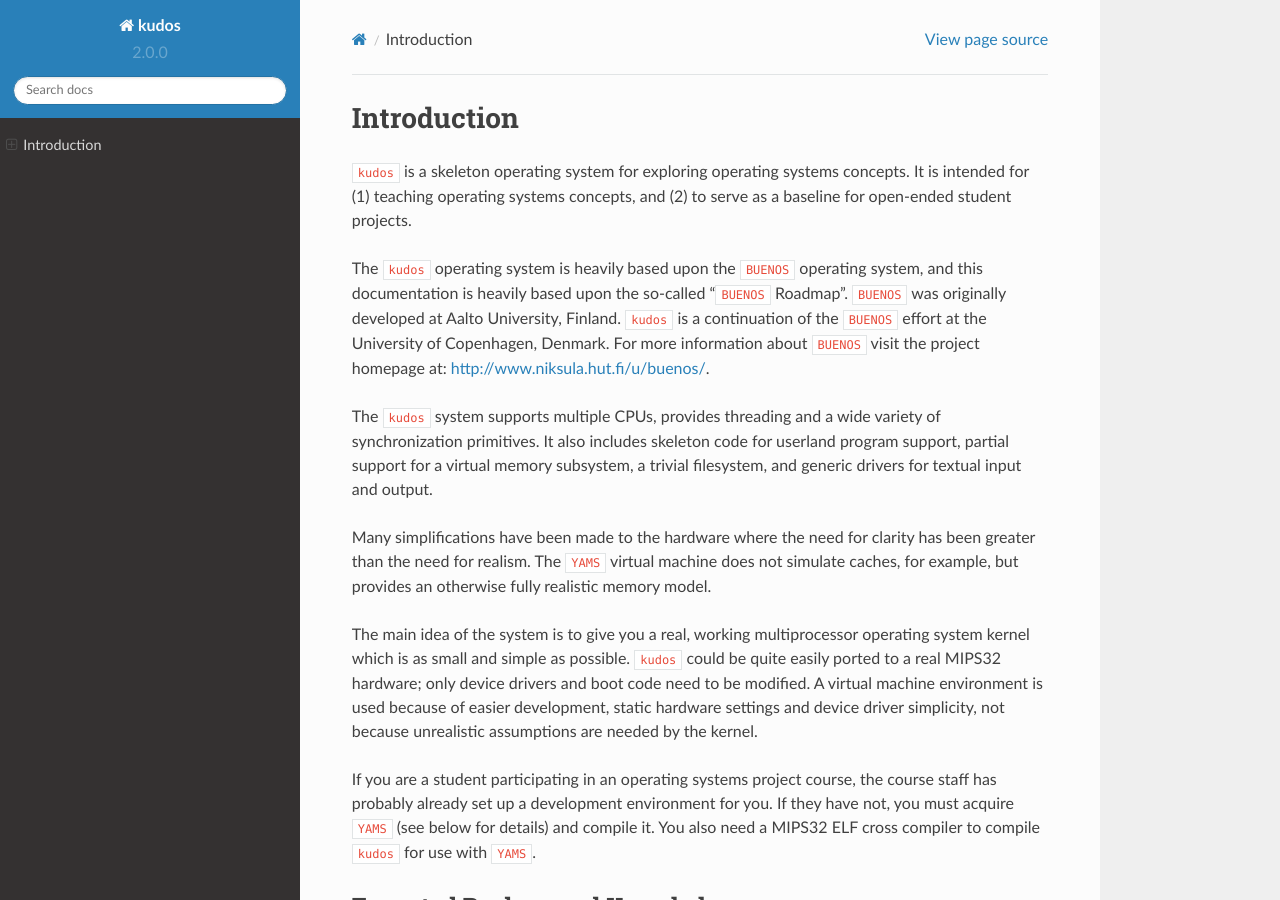
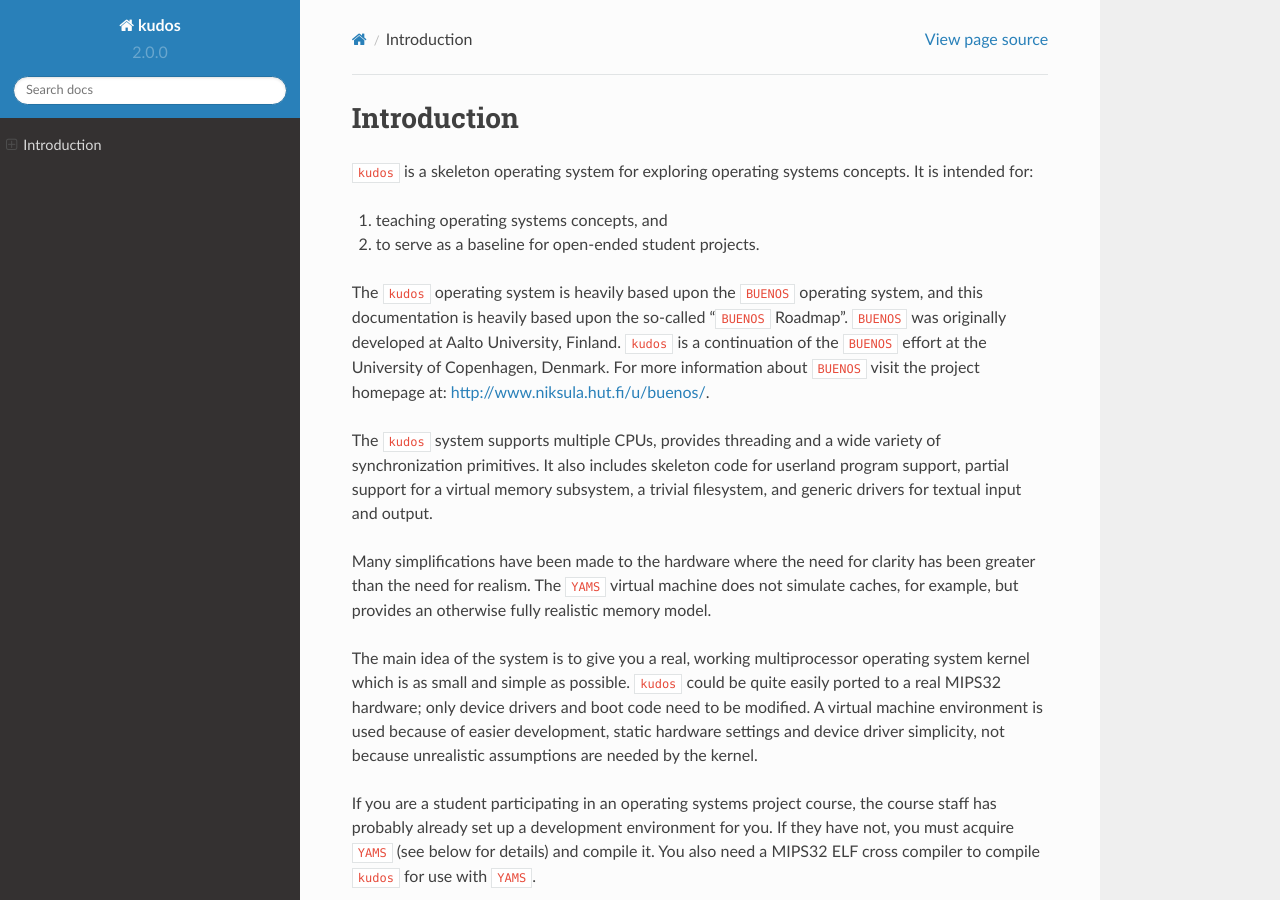
Before and after one commit to DIKU-EDU/kudos, a Sphinx documentation site: the page built from docs/index.rst, in a window 1280 px wide and 900 px high. Built offline with Sphinx 7.4.7 and the Read the Docs theme 2.0.0, drawn with Linux system fonts in a browser that asks for light colours.

Commit message:
make it a list

```diff
--- a/docs/index.rst
+++ b/docs/index.rst
@@ -2,8 +2,10 @@
 ============
 
 ``kudos`` is a skeleton operating system for exploring operating systems
-concepts. It is intended for (1) teaching operating systems concepts, and (2)
-to serve as a baseline for open-ended student projects.
+concepts. It is intended for:
+
+1. teaching operating systems concepts, and
+2. to serve as a baseline for open-ended student projects.
 
 The ``kudos`` operating system is heavily based upon the ``BUENOS`` operating
 system, and this documentation is heavily based upon the so-called "``BUENOS``
```
